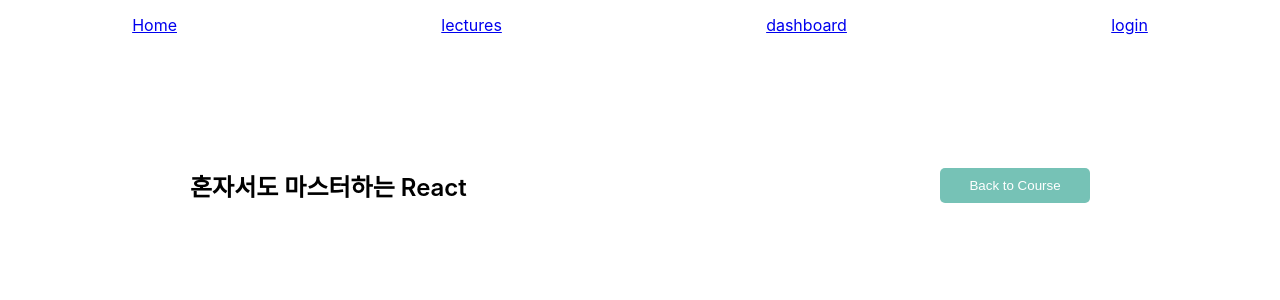
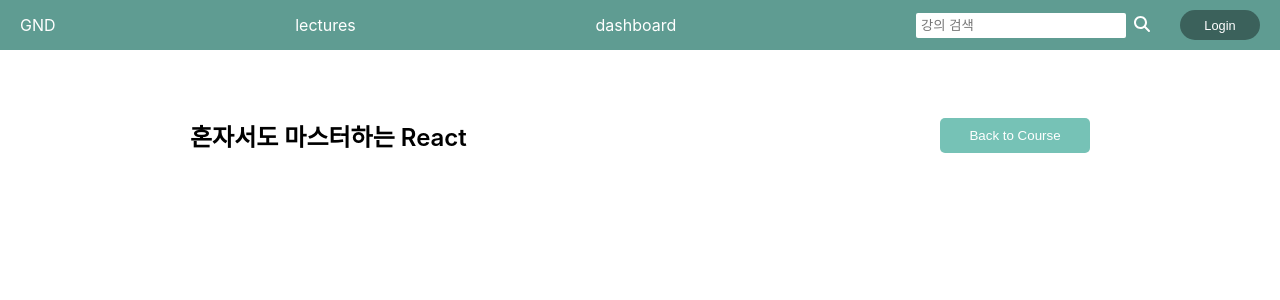
Before and after one commit to jeLee94/GND, a React (Create React App) app: page /lecture in a window 1280 px wide. Shown: the top 300 px of the page. Built offline with nearby package versions, Linux system fonts and the light colour scheme.

Commit message:
design: 헤더 네브바 UI 작업

```diff
--- a/package.json
+++ b/package.json
@@ -3,6 +3,9 @@
   "version": "0.1.0",
   "private": true,
   "dependencies": {
+    "@fortawesome/fontawesome-svg-core": "^6.2.1",
+    "@fortawesome/free-solid-svg-icons": "^6.2.1",
+    "@fortawesome/react-fontawesome": "^0.2.0",
     "@testing-library/jest-dom": "^5.16.5",
     "@testing-library/react": "^13.4.0",
     "@testing-library/user-event": "^13.5.0",
--- a/src/components/header/Header.tsx
+++ b/src/components/header/Header.tsx
@@ -1,29 +1,86 @@
 import { NavLink } from 'react-router-dom';
 import styled from 'styled-components';
+import { FontAwesomeIcon } from '@fortawesome/react-fontawesome';
+import { faMagnifyingGlass } from '@fortawesome/free-solid-svg-icons';
 
 const Header = () => {
   return (
-    <StNavContainer>
+    <NavContainer>
       <Nav>
-        <NavLink to='/'>Home</NavLink>
-        <NavLink to='/lecture'>lectures</NavLink>
-        <NavLink to='/dashboard'>dashboard</NavLink>
-        <NavLink to='/login'>login</NavLink>
+        <NavBarLink to='/'>GND</NavBarLink>
+        <NavBarLink to='/lecture'>lectures</NavBarLink>
+        <NavBarLink to='/dashboard'>dashboard</NavBarLink>
+        <RightSection>
+          <SearchWrapper>
+            <SeachInput type='text' placeholder='강의 검색' />
+            <SearchIcon icon={faMagnifyingGlass} />
+          </SearchWrapper>
+          <NavBarLink to='/login'>
+            <LogInButton>Login</LogInButton>
+          </NavBarLink>
+        </RightSection>
       </Nav>
-    </StNavContainer>
+    </NavContainer>
   );
 };
 export default Header;
 
-const StNavContainer = styled.div`
+const NavContainer = styled.div`
   width: 100%;
   height: 50px;
   display: flex;
+  background-color: #5f9c92;
+  position: fixed;
+  top: 0;
+  left: 0;
 `;
 
 const Nav = styled.nav`
   width: 100%;
   display: flex;
-  justify-content: space-around;
+  justify-content: space-between;
+  align-items: center;
+  padding-left: 20px;
+  padding-right: 20px;
+`;
+
+const NavBarLink = styled(NavLink)`
+  text-decoration: none;
+  color: white;
+`;
+
+const LogInButton = styled.button`
+  width: 80px;
+  height: 30px;
+  border: none;
+  border-radius: 100px;
+  background-color: #3b615b;
+  color: #ffffff;
+  font-size: 0.8rem;
+  cursor: pointer;
+`;
+
+const RightSection = styled.section`
+  display: flex;
+  justify-content: center;
   align-items: center;
 `;
+
+const SearchWrapper = styled.div`
+  margin-right: 30px;
+`;
+
+const SeachInput = styled.input`
+  border: none;
+  outline: none;
+  width: 200px;
+  max-height: 22px;
+  margin-right: 8px;
+  padding: 5px;
+  border-radius: 2px;
+`;
+
+const SearchIcon = styled(FontAwesomeIcon)`
+  color: #ffffff;
+  cursor: pointer;
+`;
--- a/src/pages/LecturePage.tsx
+++ b/src/pages/LecturePage.tsx
@@ -5,11 +5,11 @@
 
 const LecturePage = () => {
   return (
-    <StContainer>
-      <StLectureHeader>
-        <StLectureTitle>혼자서도 마스터하는 React</StLectureTitle>
-        <StBackButton>Back to Course</StBackButton>
-      </StLectureHeader>
+    <Container>
+      <LectureHeader>
+        <LectureTitle>혼자서도 마스터하는 React</LectureTitle>
+        <BackButton>Back to Course</BackButton>
+      </LectureHeader>
       <ReactPlayer
         url={
           'https://www.youtube.com/watch?v=t3M6toIflyQ&list=PLv2d7VI9OotSn1ThdDeqvBx8QuRSd01qv&index=1'
@@ -19,13 +19,13 @@
         muted={true}
         controls={true}
       />
-    </StContainer>
+    </Container>
   );
 };
 
 export default LecturePage;
 
-const StContainer = styled.div`
+const Container = styled.div`
   width: 100%;
   height: 100vh;
   display: flex;
@@ -34,19 +34,19 @@
   align-items: center;
 `;
 
-const StLectureHeader = styled.div`
+const LectureHeader = styled.div`
   width: 900px;
   display: flex;
   justify-content: space-between;
   margin-bottom: 20px;
 `;
 
-const StLectureTitle = styled.div`
+const LectureTitle = styled.div`
   font-size: 1.5rem;
   font-weight: 600;
 `;
 
-const StBackButton = styled.button`
+const BackButton = styled.button`
   width: 150px;
   height: 35px;
   border: none;
```
Also changed, not shown: 1 other file (tests, documents, lock files or other folders).
